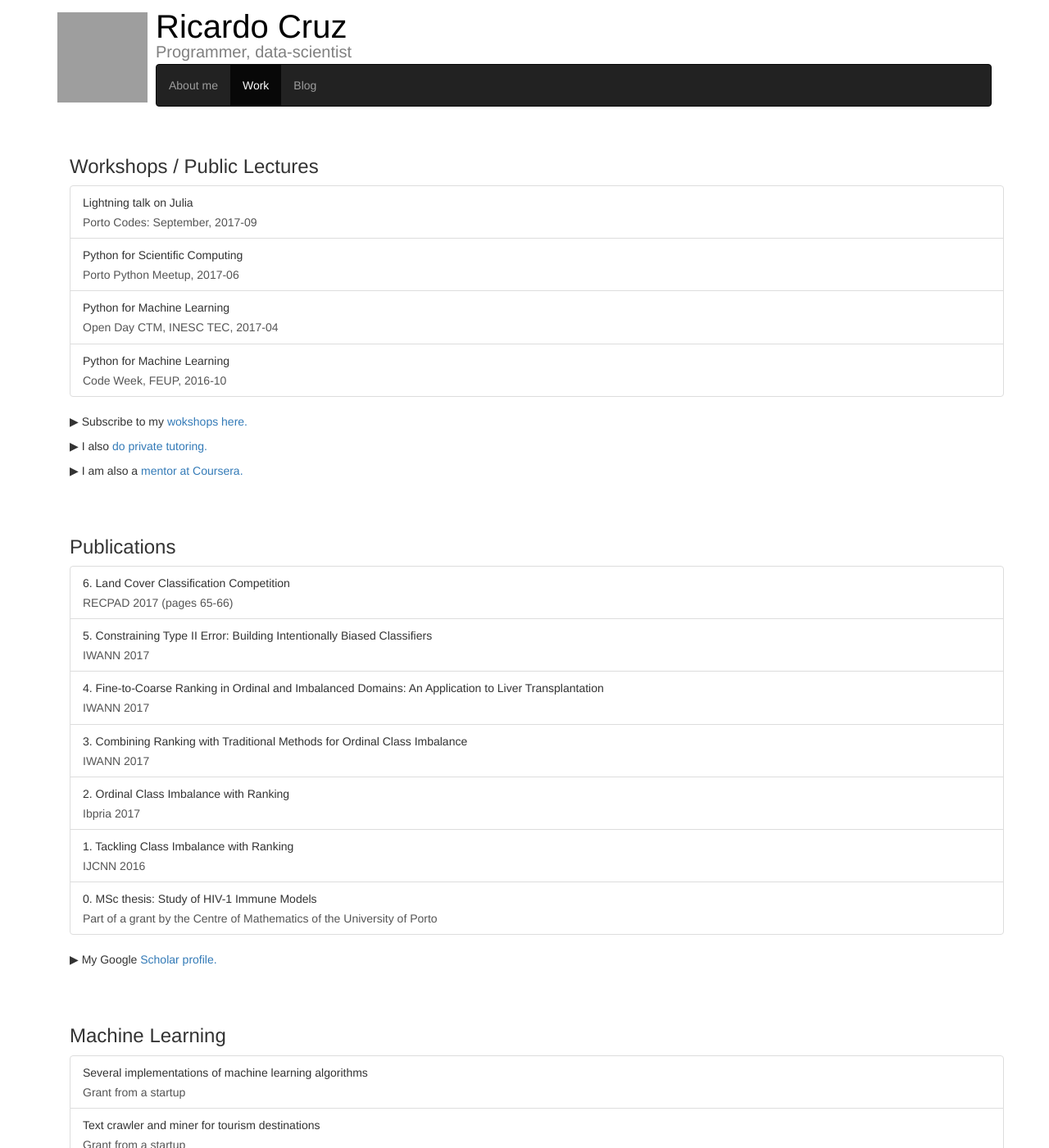
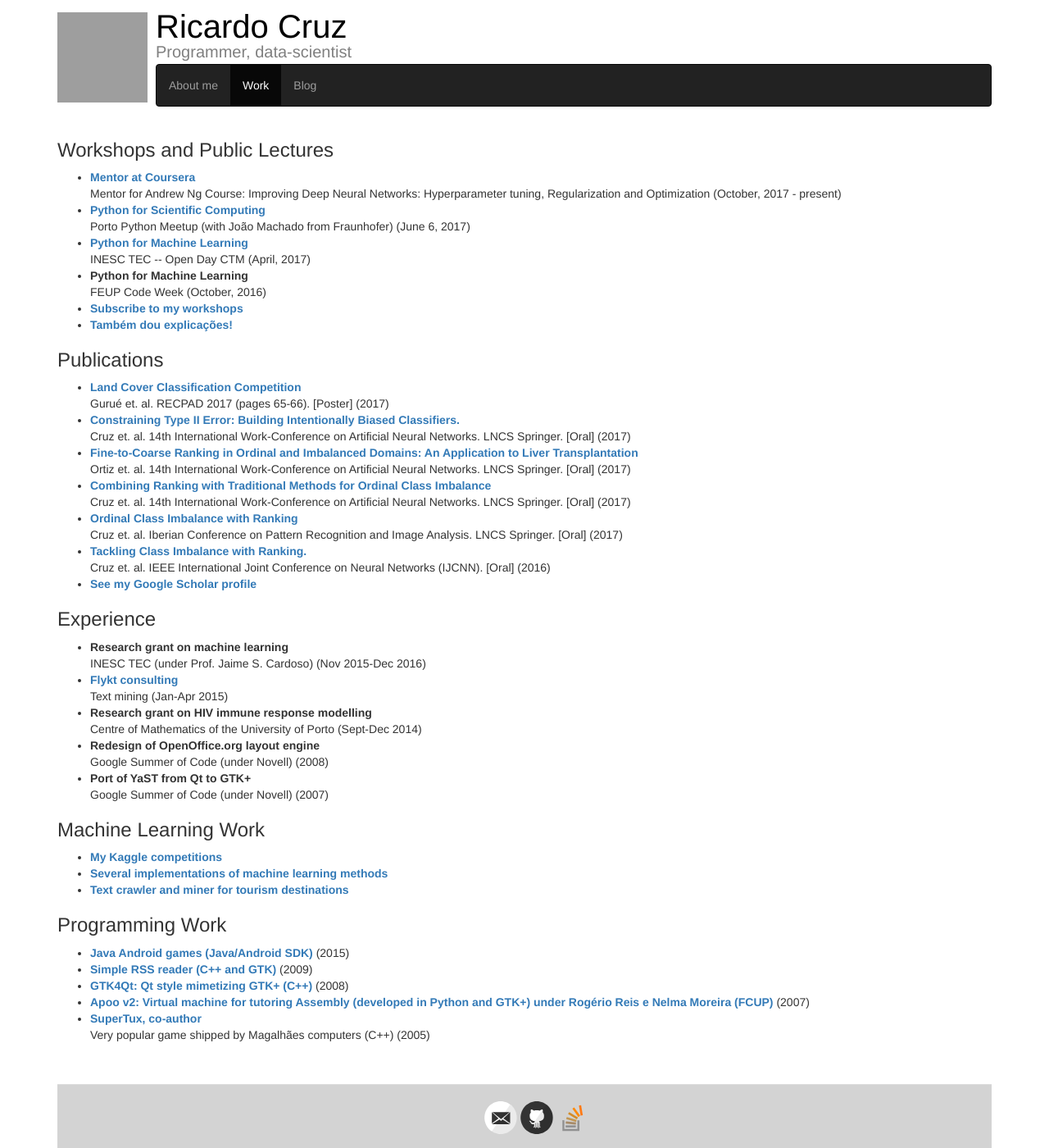
Before and after one commit to rpmcruz/rpmcruz.github.io, a Jekyll site: the page built from work.html, in a window 1280 px wide and 1400 px high. Shown: the whole window at 82% size. Built offline with Jekyll 4.4.1, drawn with Linux system fonts in a browser that asks for light colours; some of the changed text lies outside the part shown; grey boxes are pictures that could not be loaded.

Commit message:
Updated CV

```diff
--- a/work.html
+++ b/work.html
@@ -3,121 +3,44 @@ layout: default
 title: Work
 active: work
 ---
-<div class="container">
-
-<h3>Workshops / Public Lectures</h3>
-
-<div class="list-group">
-<a class="list-group-item" href="https://www.meetup.com/pt-BR/portocodes/events/242820154/">
-<p class="list-group-item-heading">Lightning talk on Julia</p>
-<p class="list-group-item-text">Porto Codes: September, 2017-09</p>
-</a>
-<a class="list-group-item" href="https://www.meetup.com/OPOPyMeetup/events/239794462/">
-<p class="list-group-item-heading">Python for Scientific Computing</p>
-<p class="list-group-item-text">Porto Python Meetup, 2017-06</p>
-</a>
-<a class="list-group-item" href="http://bip.inesctec.pt/181/noticia-ev05.html">
-<p class="list-group-item-heading">Python for Machine Learning</p>
-<p class="list-group-item-text">Open Day CTM, INESC TEC, 2017-04</p>
-</a>
-<a class="list-group-item">
-<p class="list-group-item-heading">Python for Machine Learning</p>
-<p class="list-group-item-text">Code Week, FEUP, 2016-10</p>
-</a>
-</div>
-
-<p>&#9654; Subscribe to my <a href="http://tinyurl.com/cruz-workshops">wokshops here.</a></p>
-<p>&#9654; I also <a href="https://www.olx.pt/anuncio/explicaes-matemtica-e-programao-porto-IDA9KCr.html">do private tutoring.</a></p>
-<p>&#9654; I am also a <a href="https://coursera.credly.com/#!/member-badges/14347351">mentor at Coursera.</a></p>
-<div class="spacer"></div>
-
+<h3>Workshops and Public Lectures</h3>
+<ul>
+<li><b><a href="https://coursera.credly.com/#!/member-badges/14523925">Mentor at Coursera</a></b><br/>Mentor for Andrew Ng Course: Improving Deep Neural Networks: Hyperparameter tuning, Regularization and Optimization (October, 2017 - present)</li>
+<li><b><a href="https://www.youtube.com/watch?v=klr1z1EJ1yY">Python for Scientific Computing</a></b><br/>Porto Python Meetup (with João Machado from Fraunhofer) (June 6, 2017)</li>
+<li><b><a href="http://bip.inesctec.pt/181/noticia-ev05.html">Python for Machine Learning</a></b><br/>INESC TEC -- Open Day CTM (April, 2017)</li>
+<li><b>Python for Machine Learning</b><br/>FEUP Code Week (October, 2016)</li>
+<li><b><a href="https://groups.google.com/forum/#!forum/machine-learning-workshops">Subscribe to my workshops</a></b></li>
+<li><b><a href="https://www.olx.pt/anuncio/explicaes-matemtica-e-programao-porto-IDA9KCr.html">Também dou explicações!</a></b></li>
+</ul>
 <h3>Publications</h3>
-
-<div class="list-group">
-<a class="list-group-item" href="https://drive.google.com/file/d/0B8n5-Y-cA_5KQm1VckFBZDd4b1k/view">
-<p class="list-group-item-heading">6. Land Cover Classification Competition</p>
-<p class="list-group-item-text">RECPAD 2017 (pages 65-66)</p>
-</a>
-<a class="list-group-item" href="https://link.springer.com/chapter/10.1007/978-3-319-59147-6_47">
-<p class="list-group-item-heading">5. Constraining Type II Error: Building Intentionally Biased Classifiers</p>
-<p class="list-group-item-text">IWANN 2017</p>
-</a>
-<a class="list-group-item" href="https://link.springer.com/chapter/10.1007/978-3-319-59147-6_45">
-<p class="list-group-item-heading">4. Fine-to-Coarse Ranking in Ordinal and Imbalanced Domains: An Application to Liver Transplantation</p>
-<p class="list-group-item-text">IWANN 2017</p>
-</a>
-<a class="list-group-item" href="https://link.springer.com/chapter/10.1007/978-3-319-59147-6_46">
-<p class="list-group-item-heading">3. Combining Ranking with Traditional Methods for Ordinal Class Imbalance</p>
-<p class="list-group-item-text">IWANN 2017</p>
-</a>
-<a class="list-group-item" href="https://link.springer.com/chapter/10.1007/978-3-319-58838-4_1">
-<p class="list-group-item-heading">2. Ordinal Class Imbalance with Ranking</p>
-<p class="list-group-item-text">Ibpria 2017</p>
-</a>
-<a class="list-group-item" href="http://ieeexplore.ieee.org/abstract/document/7727469/">
-<p class="list-group-item-heading">1. Tackling Class Imbalance with Ranking</p>
-<p class="list-group-item-text">IJCNN 2016</p>
-</a>
-<a class="list-group-item" href="https://repositorio-aberto.up.pt/bitstream/10216/79951/2/36210.pdf">
-<p class="list-group-item-heading">0. MSc thesis: Study of HIV-1 Immune Models</p>
-<p class="list-group-item-text">Part of a grant by the Centre of Mathematics of the University of Porto</p>
-</a>
-</div>
-
-<p>&#9654; My Google <a href="https://scholar.google.pt/citations?user=pSFY_gQAAAAJ&hl=pt-PT">Scholar profile.</a></p>
-<div class="spacer"></div>
-
-<h3>Machine Learning</h3>
-
-<div class="list-group">
-<a class="list-group-item" href="https://github.com/rpmcruz/machine-learning">
-<p class="list-group-item-heading">Several implementations of machine learning algorithms</p>
-<p class="list-group-item-text">Grant from a startup</p>
-</a>
-<a class="list-group-item" href="https://rpmcruz.shinyapps.io/ruiparse">
-<p class="list-group-item-heading">Text crawler and miner for tourism destinations</p>
-<p class="list-group-item-text">Grant from a startup</p>
-</a>
-</div>
-
-<p>&#9654; My <a href="https://www.kaggle.com/rpmcruz">Kaggle profile.</a></p>
-<div class="spacer"></div>
-
-<h3>Graphical User Interfaces</h3>
-<p><small>Expertise: GTK+, Android, Python, C++, Java</small></p>
-
-<div class="list-group">
-<a class="list-group-item" href="http://tinyurl.com/q73ptbs">
-<p class="list-group-item-heading">Java Android games</p>
-<p class="list-group-item-text">Android port of a couple of games I had developed for Java ME</p>
-</a>
-<a class="list-group-item" href="http://www.omgubuntu.co.uk/2009/06/eatfeed-simple-desktop-rss-reader">
-<p class="list-group-item-heading">EatFeed</p>
-<p class="list-group-item-text">Bare bones RSS reader (C++ and GTK+)</p>
-</a>
-<a class="list-group-item" href="http://tinyurl.com/nofbw4k">
-<p class="list-group-item-heading">Google Summer of Code for OpenOffice.org</p>
-<p class="list-group-item-text">Grant by Google and extended by Novell
-Redesign of the layout engine from fixed-point geometry to logical positioning (C++)</p>
-</a>
-<a class="list-group-item" href="http://gtk4qt.sourceforge.net/">
-<p class="list-group-item-heading">GTK4Qt</p>
-<p class="list-group-item-text">Qt style mimetizing GTK+</p>
-</a>
-<a class="list-group-item" href="http://www.ncc.up.pt/Apoo/">
-<p class="list-group-item-heading">Apoo v2</p>
-<p class="list-group-item-text">Virtual machine for tutoring Assembly (developed in Python and GTK+) under Rogério Reis e Nelma Moreira (NCC)</p>
-</a>
-<a class="list-group-item" href="https://en.opensuse.org/YaST2-GTK">
-<p class="list-group-item-heading">Google Summer of Code for openSUSE</p>
-<p class="list-group-item-text">Port of the YaST configuration tools from Qt to GTK+ (using C and C++)</p>
-</a>
-<a class="list-group-item" href="https://supertux.github.io/">
-<p class="list-group-item-heading">SuperTux, co-author</p>
-<p class="list-group-item-text">Very popular game shipped by Magalhães computers (C++)</p>
-</a>
-</div>
-
-<p>&#9654; See <a href="https://github.com/rpmcruz?tab=repositories">my github repository</a> for more stuff.</p>
-
-</div>
+<ul>
+<li><b><a href="https://drive.google.com/file/d/0B8n5-Y-cA_5KQm1VckFBZDd4b1k/view">Land Cover Classification Competition</a></b><br/>Gurué et. al. RECPAD 2017 (pages 65-66). [Poster] (2017)</li>
+<li><b><a href="https://link.springer.com/chapter/10.1007/978-3-319-59147-6_47">Constraining Type II Error: Building Intentionally Biased Classifiers.</a></b><br/>Cruz et. al. 14th International Work-Conference on Artificial Neural Networks. LNCS Springer. [Oral] (2017)</li>
+<li><b><a href="https://link.springer.com/chapter/10.1007/978-3-319-59147-6_45">Fine-to-Coarse Ranking in Ordinal and Imbalanced Domains: An Application to Liver Transplantation</a></b><br/>Ortiz et. al. 14th International Work-Conference on Artificial Neural Networks. LNCS Springer. [Oral] (2017)</li>
+<li><b><a href="https://link.springer.com/chapter/10.1007/978-3-319-59147-6_46">Combining Ranking with Traditional Methods for Ordinal Class Imbalance</a></b><br/>Cruz et. al. 14th International Work-Conference on Artificial Neural Networks. LNCS Springer. [Oral] (2017)</li>
+<li><b><a href="https://link.springer.com/chapter/10.1007/978-3-319-58838-4_1">Ordinal Class Imbalance with Ranking</a></b><br/>Cruz et. al. Iberian Conference on Pattern Recognition and Image Analysis. LNCS Springer. [Oral] (2017)</li>
+<li><b><a href="http://ieeexplore.ieee.org/abstract/document/7727469/">Tackling Class Imbalance with Ranking.</a></b><br/>Cruz et. al. IEEE International Joint Conference on Neural Networks (IJCNN). [Oral] (2016)</li>
+<li><b><a href="https://scholar.google.pt/citations?user=pSFY_gQAAAAJ&hl=pt-PT">See my Google Scholar profile</a></b></li>
+</ul>
+<h3>Experience</h3>
+<ul>
+<li><b>Research grant on machine learning</b><br/>INESC TEC (under Prof. Jaime S. Cardoso) (Nov 2015-Dec 2016)</li>
+<li><b><a href="https://flykt.com">Flykt consulting</a></b><br/>Text mining (Jan-Apr 2015)</li>
+<li><b>Research grant on HIV immune response modelling</b><br/>Centre of Mathematics of the University of Porto (Sept-Dec 2014)</li>
+<li><b>Redesign of OpenOffice.org layout engine</b><br/>Google Summer of Code (under Novell) (2008)</li>
+<li><b>Port of YaST from Qt to GTK+</b><br/>Google Summer of Code (under Novell) (2007)</li>
+</ul>
+<h3>Machine Learning Work</h3>
+<ul>
+<li><b><a href="https://www.kaggle.com/rpmcruz">My Kaggle competitions</a></b></li>
+<li><b><a href="https://github.com/rpmcruz/machine-learning">Several implementations of machine learning methods</a></b></li>
+<li><b><a href="https://rpmcruz.shinyapps.io/ruiparse/">Text crawler and miner for tourism destinations</a></b></li>
+</ul>
+<h3>Programming Work</h3>
+<ul>
+<li><b><a href="https://play.google.com/store/apps/developer?id=Ricardo+Magalh%C3%A3es+Cruz">Java Android games (Java/Android SDK)</a></b> (2015)</li>
+<li><b><a href="http://www.omgubuntu.co.uk/2009/06/eatfeed-simple-desktop-rss-reader">Simple RSS reader (C++ and GTK)</a></b> (2009)</li>
+<li><b><a href="http://gtk4qt.sourceforge.net/">GTK4Qt: Qt style mimetizing GTK+ (C++)</a></b> (2008)</li>
+<li><b><a href="http://www.ncc.up.pt/Apoo/">Apoo v2: Virtual machine for tutoring Assembly (developed in Python and GTK+) under Rogério Reis e Nelma Moreira (FCUP)</a></b> (2007)</li>
+<li><b><a href="https://supertux.github.io/">SuperTux, co-author</a></b><br/>Very popular game shipped by Magalhães computers (C++) (2005)</li>
+</ul>
```
